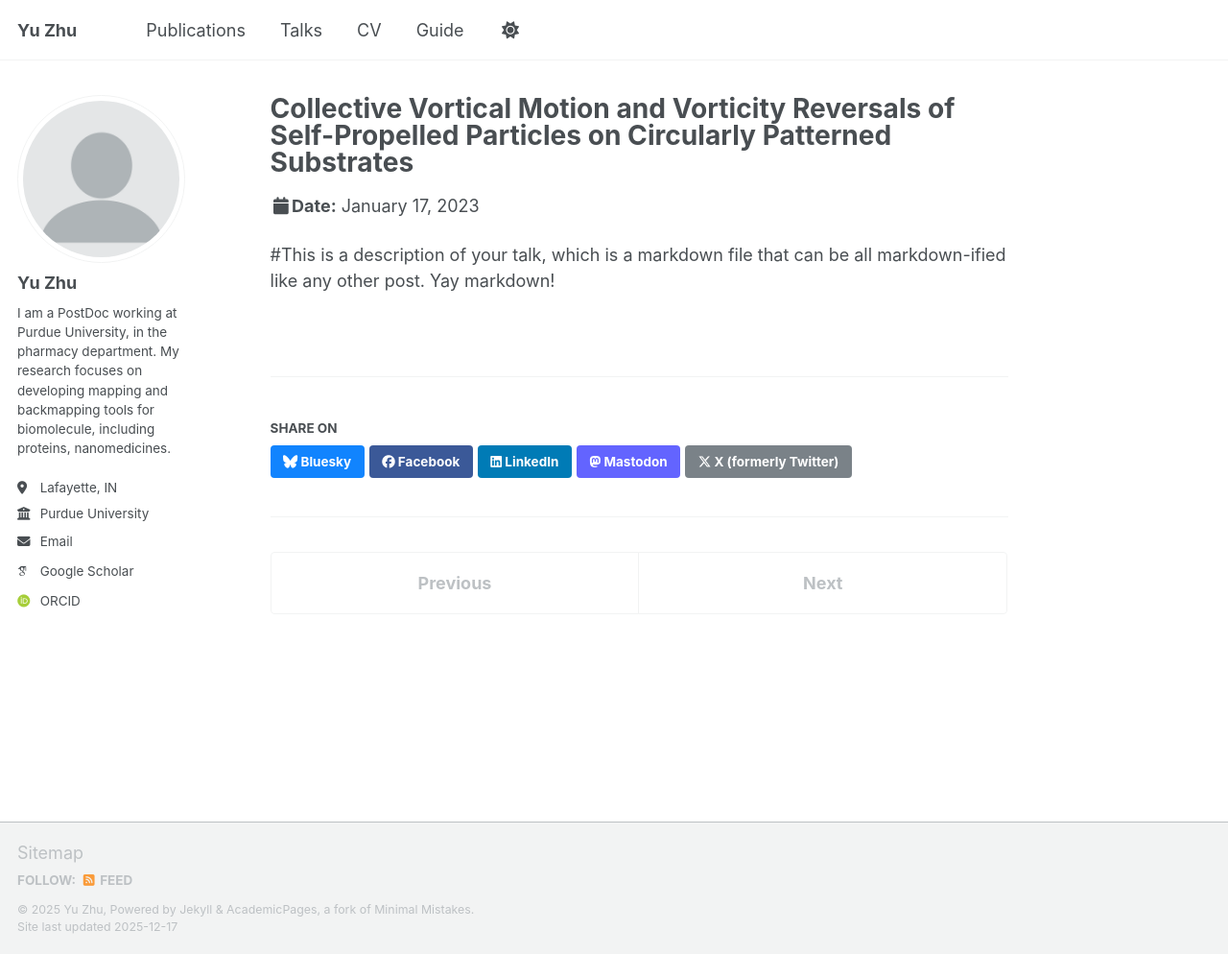
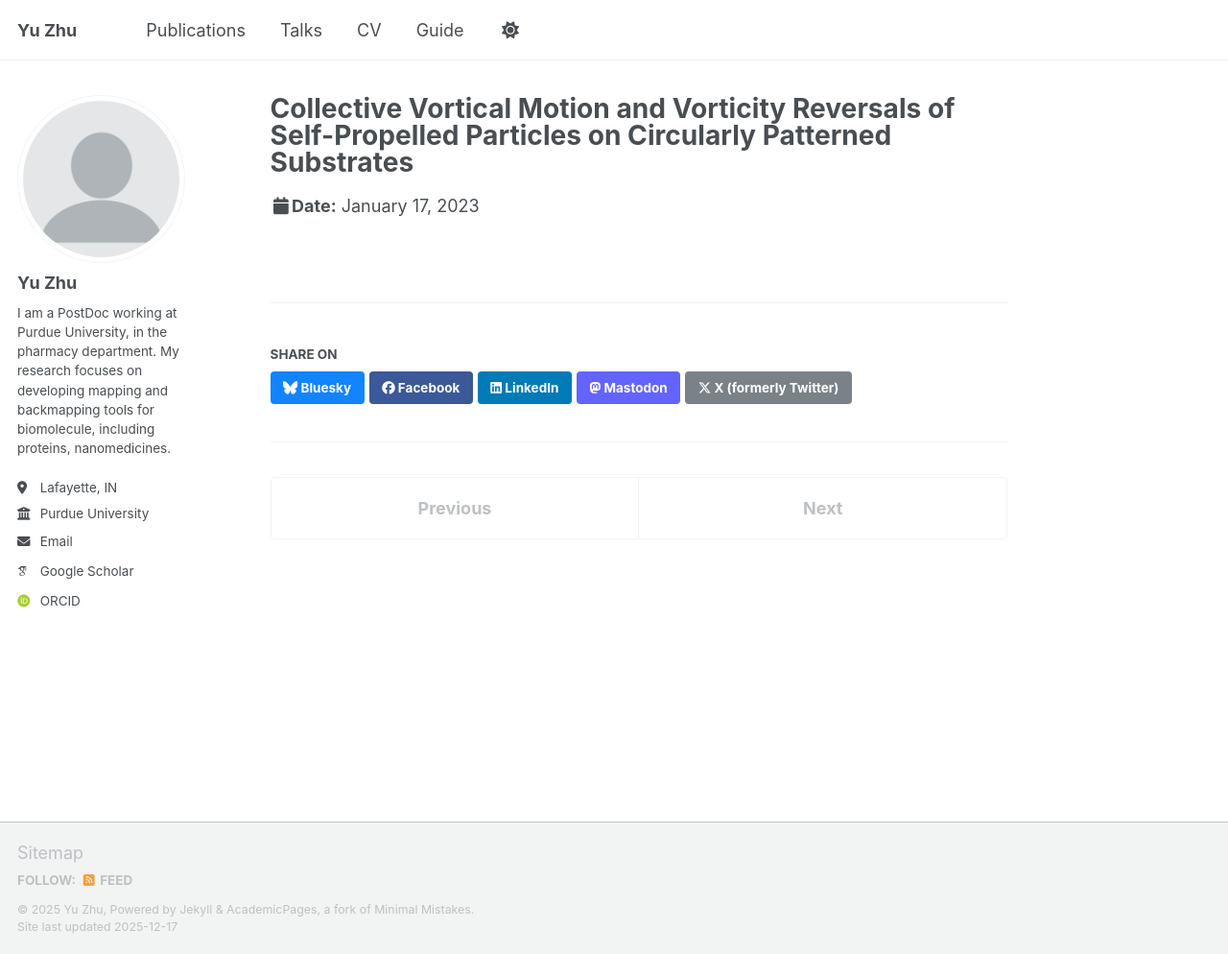
Before and after one commit to yuzhu1778/yuzhu1778.github.io, a Jekyll site: the page built from _talks/2023-01-17-Collective-Vortical-Motion-and-Vorticity-Reversal-of-Self-Propelled-Particles-on-Circularly-Patterned-Substrates.md, in a window 1280 px wide and 994 px high. Shown: the whole window at 96% size. Built offline with Jekyll 4.4.1, drawn with Linux system fonts in a browser that asks for light colours; some web fonts are replaced; a script that is not in the unit is left out.

Commit message:
Remove placeholder description from talk markdown
Removed placeholder description from talk file.

```diff
--- a/_talks/2023-01-17-Collective-Vortical-Motion-and-Vorticity-Reversal-of-Self-Propelled-Particles-on-Circularly-Patterned-Substrates.md
+++ b/_talks/2023-01-17-Collective-Vortical-Motion-and-Vorticity-Reversal-of-Self-Propelled-Particles-on-Circularly-Patterned-Substrates.md
@@ -7,5 +7,3 @@
 date: 2023-01-17
 location: “Aspen Center of Physics, Aspen, CO, US"
 ---
-
-#This is a description of your talk, which is a markdown file that can be all markdown-ified like any other post. Yay markdown!
```
